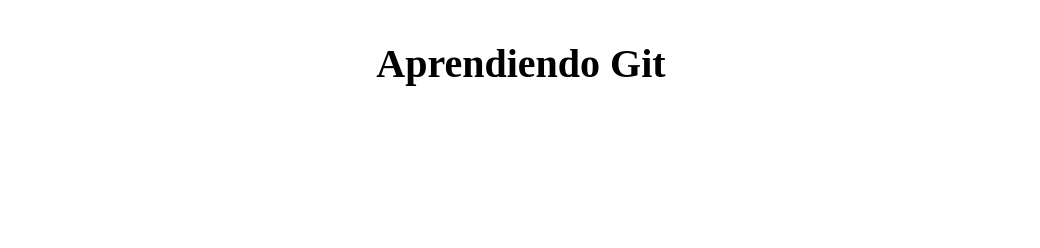
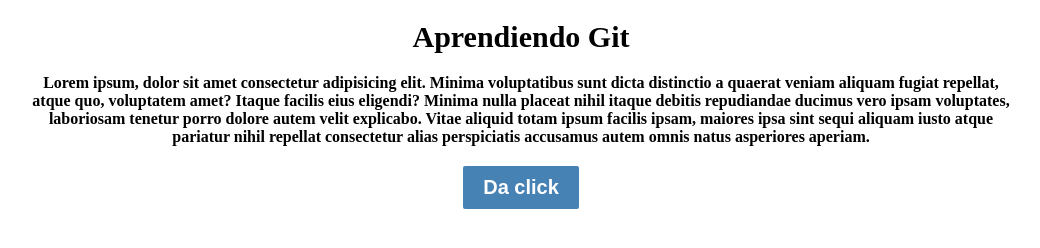
Before and after one commit to DevYA26/Developer, a plain HTML site: page index.html in a window 1280 px wide. Shown: the whole page, without its empty margins (119-1159 px from the left). Drawn offline with Linux system fonts and the light colour scheme.

Commit message:
Agregando nuevos cambios y archivos

```diff
--- a/index.html
+++ b/index.html
@@ -7,6 +7,15 @@
     <link rel="stylesheet" href="style.css">
 </head>
 <body>
-    <h1>Aprendiendo Git</h1>
+
+    <div class="container">
+        <h1>Aprendiendo Git</h1>
+        <p>Lorem ipsum, dolor sit amet consectetur adipisicing elit. Minima voluptatibus sunt dicta distinctio a quaerat veniam aliquam fugiat repellat, atque quo, voluptatem amet? Itaque facilis eius eligendi? Minima nulla placeat nihil itaque debitis repudiandae ducimus vero ipsam voluptates, laboriosam tenetur porro dolore autem velit explicabo. Vitae aliquid totam ipsum facilis ipsam, maiores ipsa sint sequi aliquam iusto atque pariatur nihil repellat consectetur alias perspiciatis accusamus autem omnis natus asperiores aperiam.</p>
+        <button class="button">Da click</button>
+    </div>
+
+
+
+        <script src="title.js"></script>
 </body>
 </html>
--- a/style.css
+++ b/style.css
@@ -3,11 +3,28 @@
     box-sizing: border-box;
 }
 
-h1{
+.container{
     width: 80%;
     margin: 0 auto;
     text-align: center;
-    padding: 40px;
-    font-size: 40px;
+    padding: 20px;
     font-weight: bold;
 }
+h1{
+    font-size: 30px;
+}
+p{
+    margin-top: 20px;
+}
+
+.button{
+    margin-top: 20px;
+    padding: 10px 20px;
+    background-color: steelblue;
+    border: none;
+    border-radius: 2px;
+    color: #fff;
+    font-size: 20px;
+    font-weight: bold;
+    cursor: pointer;
+}
--- /dev/null
+++ b/title.js
@@ -0,0 +1,3 @@
+const title = document.querySelector('.button');
+
+title.addEventListener('click', ()=> alert("Diste click"));
```
